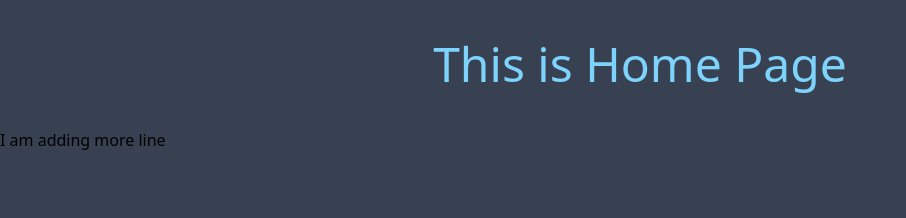
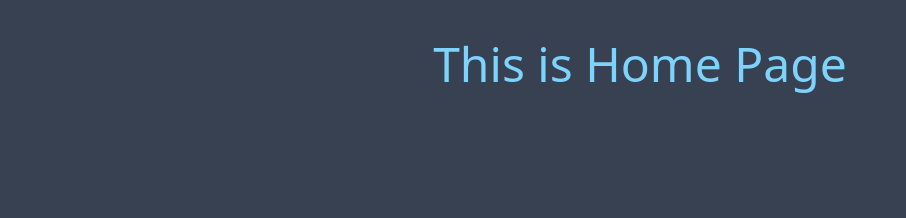
Before and after one commit to searchsakib/exploring-nextjs, a Next.js app: page / in a window 1280 px wide. Shown: the top 218 px of the page, without its empty margins (0-906 px from the left). Built offline with nearby package versions, Linux system fonts and the light colour scheme.

Commit message:
1 line deleted

```diff
--- a/src/app/page.js
+++ b/src/app/page.js
@@ -6,7 +6,6 @@ const HomePage = () => {
       <h2 className="text-5xl text-center text-sky-300 font-medium p-10">
         This is Home Page
       </h2>
-      <h2>I am adding more line</h2>
     </div>
   );
 };
```
